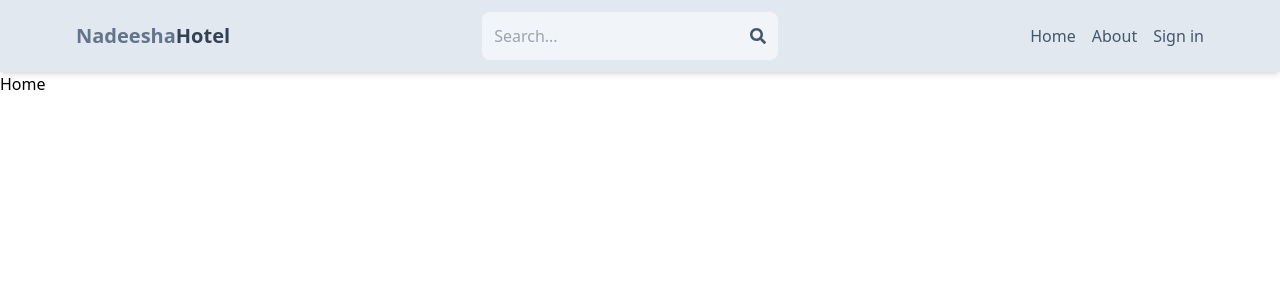
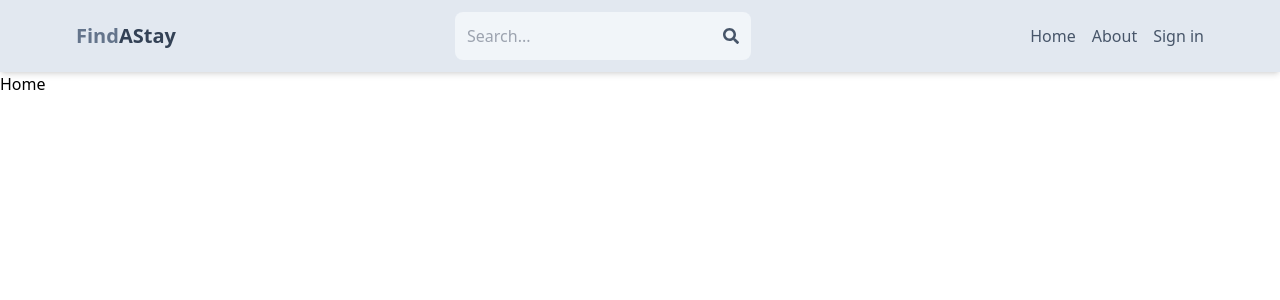
Before and after one commit to NadeeshaSumanasekara/FindAStay, a React (Vite) app in the folder client/: page / in a window 1280 px wide. Shown: the top 300 px of the page. Built offline with nearby package versions, Linux system fonts and the light colour scheme; no server answers.

Commit message:
corrected

```diff
--- a/client/src/components/Header.jsx
+++ b/client/src/components/Header.jsx
@@ -9,8 +9,9 @@ export default function Header() {
       <div className="flex justify-between items-center max-w-6xl mx-auto p-3">
         <Link to="/">
           <h1 className="font-bold text-sm sm:text-xl flex flex-wrap">
-            <span className="text-slate-500">Nadeesha</span>
-            <span className="text-slate-700">Hotel</span>
+            <span className="text-slate-500">Find</span>
+            <span className="text-slate-700">A</span>
+            <span className="text-slate-700">Stay</span>
           </h1>
         </Link>
         <form className="bg-slate-100 p-3 rounded-lg flex items-center">
@@ -32,7 +33,7 @@ export default function Header() {
               About
             </li>
           </Link>
-          <Link to="/profile">
+          <Link to="/sign-in">
             {currentUser ? (
               <img
                 className="rounded-full h-7 w-7 object-cover"
```
